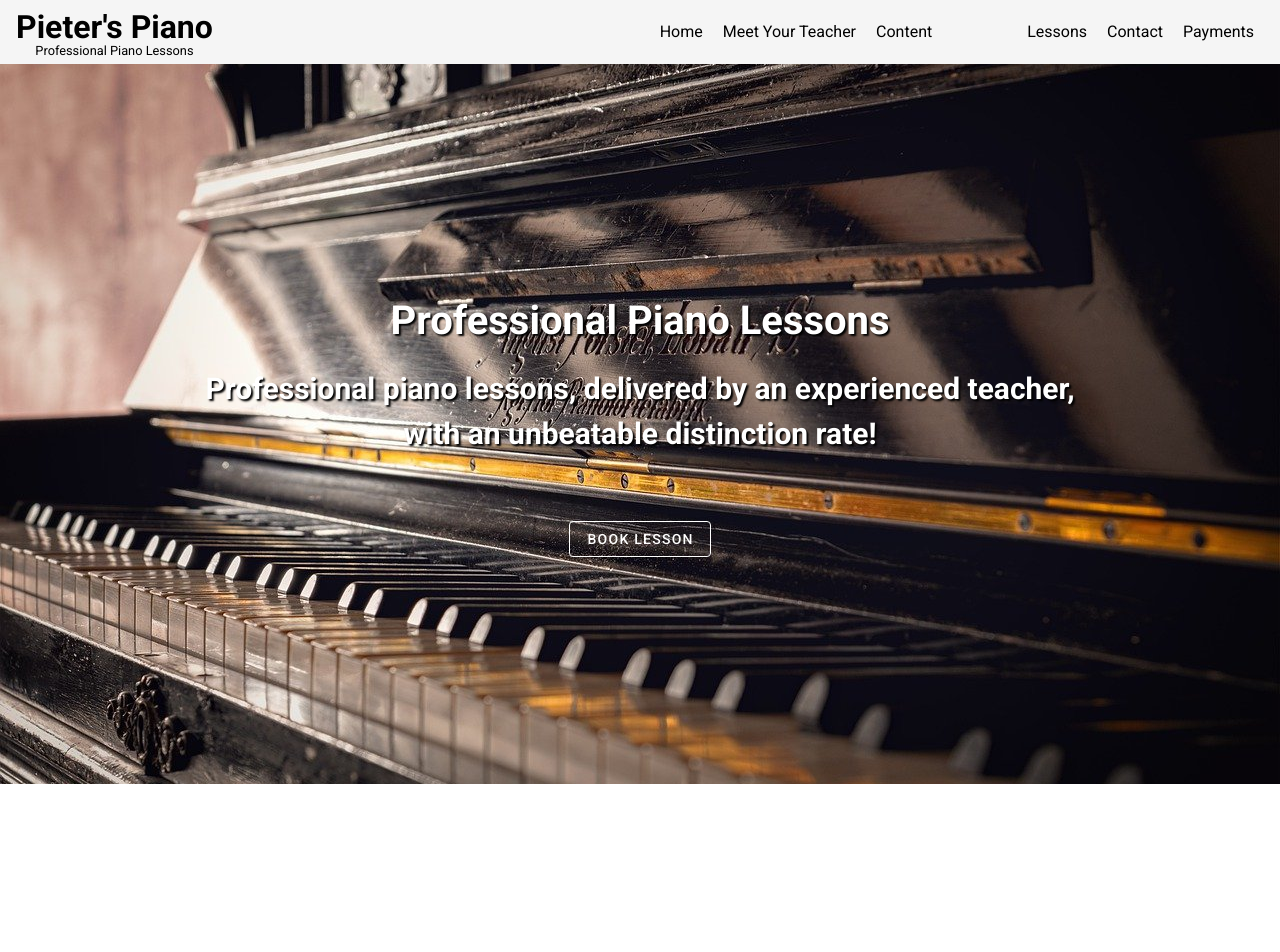
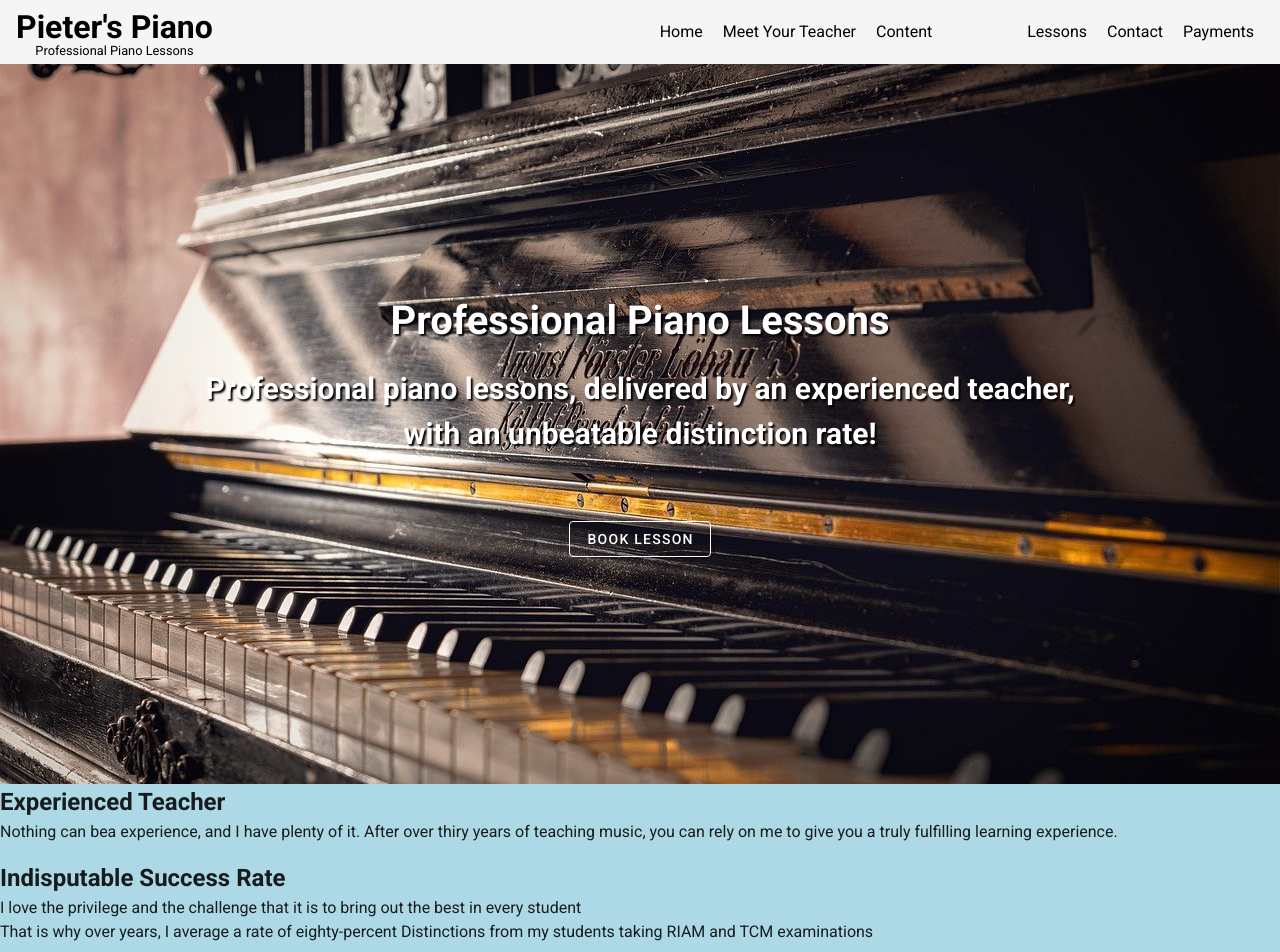
Before and after one commit to Hi-Im-Jony/pieter-piano, a Vue app: page / in a window 1280 px wide. Shown: the top 952 px of the page. Before the commit the page ends 800 px from the top, so only its background shows below. Built offline with nearby package versions, Linux system fonts and the light colour scheme.

Commit message:
added pros component to home page

```diff
--- a/src/views/Home.vue
+++ b/src/views/Home.vue
@@ -1,15 +1,20 @@
 <template>
-  <parallax-pic />
+  <div>
+    <parallax-pic />
+    <pros />
+  </div>
 </template>
 
 <script>
 import ParallaxPic from "../components/ParallaxPic.vue";
+import Pros from "../components/pros.vue";
 
 export default {
   name: "Home",
 
   components: {
     ParallaxPic,
+    Pros,
   },
 };
 </script>
```
